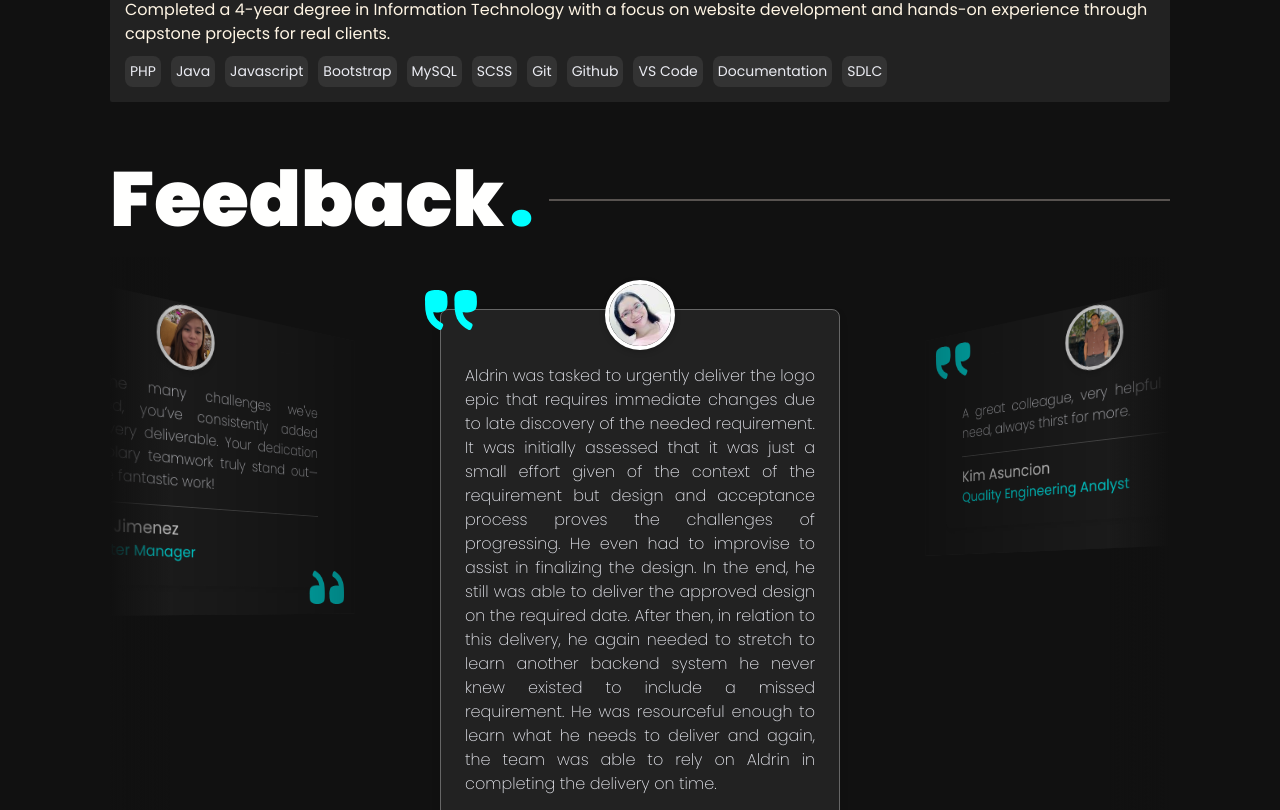
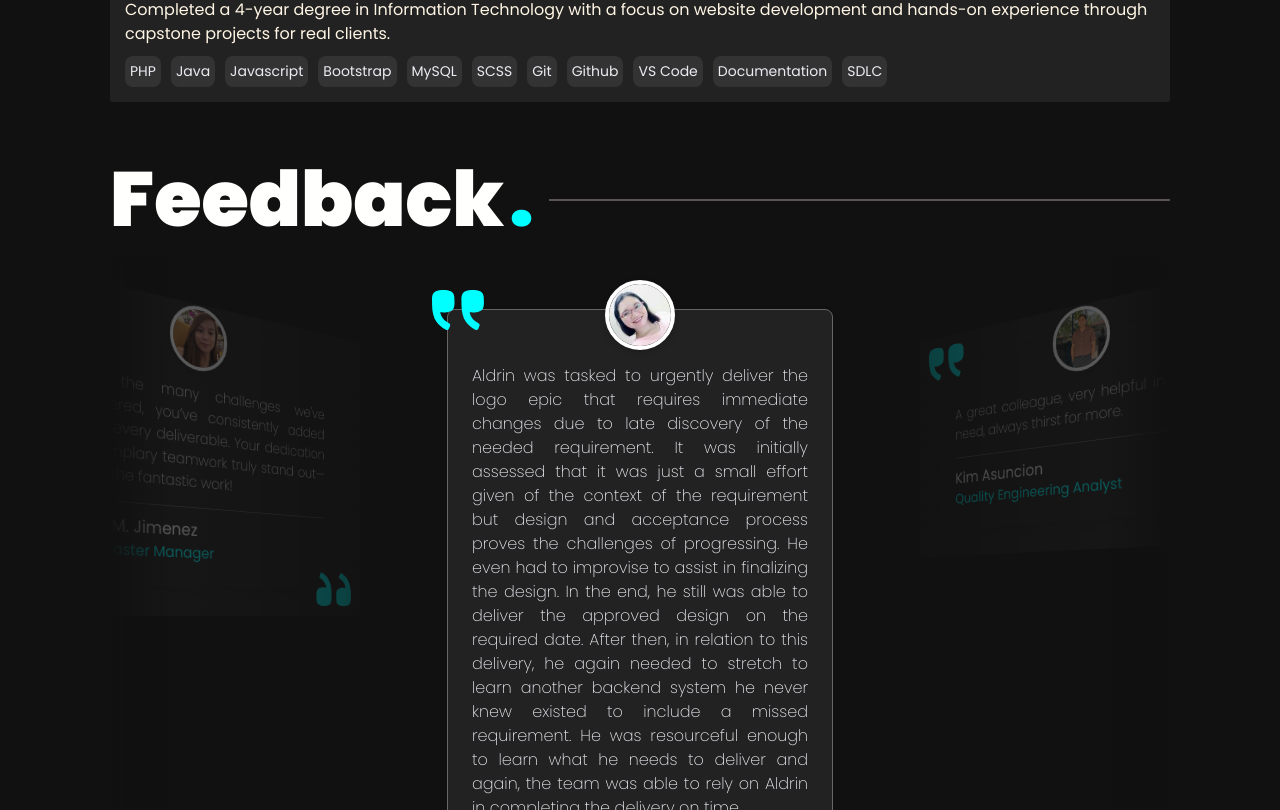
Before and after one commit to Aldrin2021/aldrin-calibuso-portfolio, a React (Create React App) app: page / in a window 1280 px wide. Shown: the part 2350-3160 px from the top of the page. Built offline with nearby package versions, Linux system fonts and the light colour scheme.

Commit message:
AC-13 - Enhance Feedback Carousel

```diff
--- a/src/Pages/Feedback.tsx
+++ b/src/Pages/Feedback.tsx
@@ -6,6 +6,8 @@ import { Swiper, SwiperSlide } from "swiper/react";
 import { Autoplay, EffectCoverflow, Pagination } from "swiper/modules";
 import type { Swiper as SwiperType } from "swiper";
 import "swiper/css";
+import "swiper/css/effect-coverflow";
+import "swiper/css/pagination";
 
 export const Feedback: React.FC = () => {
   const [activeIndex, setActiveIndex] = useState(0);
@@ -30,7 +32,6 @@ export const Feedback: React.FC = () => {
         >
           <Swiper
             spaceBetween={30}
-            slidesPerView="auto"
             centeredSlides={true}
             loop={true}
             autoplay={{
@@ -38,7 +39,6 @@ export const Feedback: React.FC = () => {
               disableOnInteraction: false,
             }}
             effect="coverflow"
-            navigation={true}
             coverflowEffect={{
               rotate: 50,
               stretch: 0,
@@ -50,12 +50,30 @@ export const Feedback: React.FC = () => {
               setActiveIndex(swiper.realIndex % feedback.length)
             }
             modules={[Autoplay, EffectCoverflow, Pagination]}
+            // pagination={{ clickable: true }}
+            breakpoints={{
+              0: {
+                slidesPerView: 1,
+                spaceBetween: 10,
+              },
+              480: {
+                slidesPerView: 1,
+                spaceBetween: 10,
+              },
+              768: {
+                slidesPerView: 1.1,
+                spaceBetween: 20,
+              },
+              1024: {
+                slidesPerView: "auto",
+                spaceBetween: 30,
+              },
+            }}
           >
             {[...feedback, ...feedback].map((item, i) => (
               <SwiperSlide
                 key={i}
                 className={i % feedback.length === activeIndex ? "active" : ""}
-                style={{ width: "auto" }}
               >
                 <TestimonialCard
                   {...item}
@@ -75,7 +93,11 @@ export const Feedback: React.FC = () => {
 const StyledContainer = styled.div`
   max-width: 1200px;
   margin: 0 auto;
-  height: 100vh;
+  min-height: 100vh;
+
+  @media screen and (max-width: 767px) {
+    padding: 5px;
+  }
 `;
 
 const StyledBox = styled.div`
@@ -83,14 +105,11 @@ const StyledBox = styled.div`
   margin: 40px;
   overflow: visible;
   display: flex;
-  width: auto;
-  min-height: 100vh;
-  height: auto;
   flex-direction: column;
 
-  @media screen and (max-width: 768px) {
-    padding: 0;
-    margin: 100px 20px;
+  @media screen and (max-width: 767px) {
+    padding: 0 10px;
+    margin: 20px 0;
   }
 `;
 
@@ -131,12 +150,26 @@ const ScrollWrapper = styled.div`
     align-items: flex-start;
     overflow: visible;
     background: none !important;
+    width: auto;
+    max-width: 450px;
+
+    @media screen and (max-width: 1024px) {
+      max-width: 90vw;
+    }
+
+    @media screen and (max-width: 768px) {
+      max-width: 94vw;
+    }
+
+    @media screen and (max-width: 480px) {
+      max-width: 96vw;
+    }
   }
 
   .swiper-slide-prev,
   .swiper-slide-next {
     background: #222 !important;
-    opacity: 5px;
+    opacity: 0.4 !important;
   }
 
   .swiper-pagination-bullet {
@@ -175,7 +208,7 @@ const ScrollWrapper = styled.div`
   @media screen and (max-width: 767px) {
     &::before,
     &::after {
-      background: none;
+      display: none;
     }
   }
 `;
```
